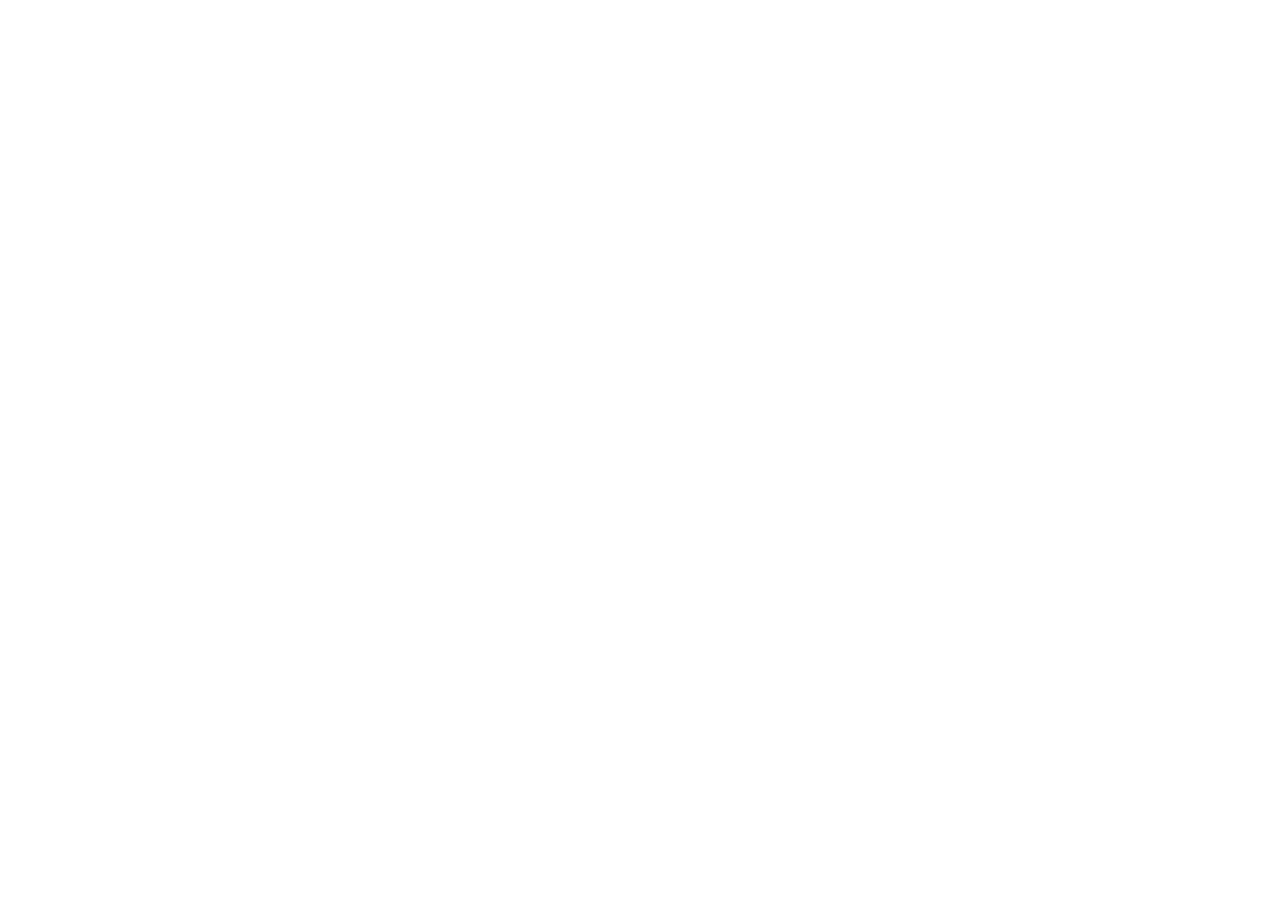
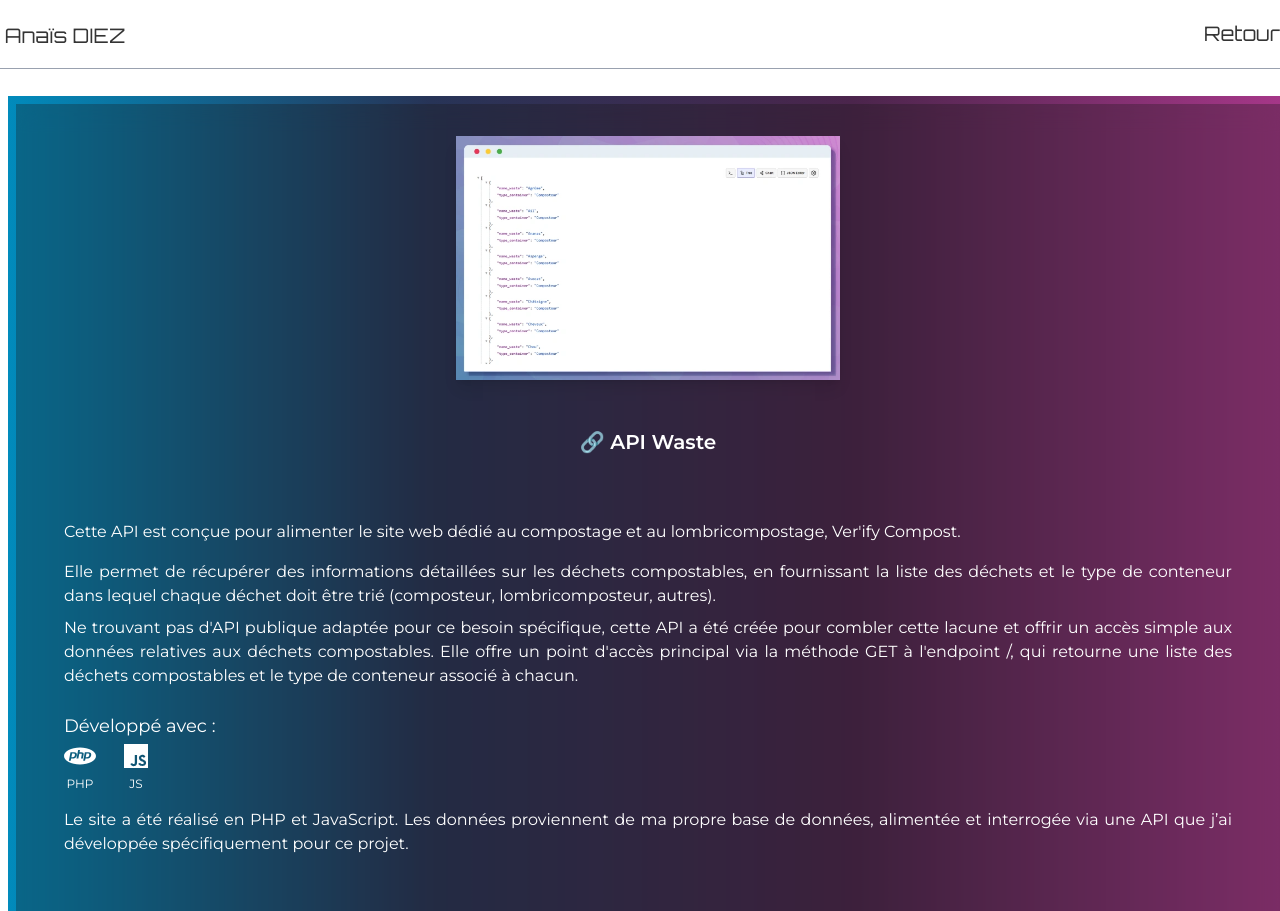
Before and after one commit to Anais-DZ/Portfolio, a React (Vite) app: page /apiwaste in a window 1280 px wide. Before the commit this address had no page. Shown: the top 911 px of the page. Before the commit the page ends 800 px from the top, so only its background shows below. Built offline with nearby package versions, Linux system fonts and the light colour scheme.

Commit message:
ajout page api waste

```diff
--- a/src/componants/MoreInfos.tsx
+++ b/src/componants/MoreInfos.tsx
@@ -10,7 +10,7 @@ interface MoreInfosProps {
 const MoreInfos = ({
     href,
     className = "",
-    label = "+ d'infos à venir...",
+    label = "",
     disabled = false,
     target,
     rel,
--- a/src/componants/Portfolio.tsx
+++ b/src/componants/Portfolio.tsx
@@ -25,9 +25,9 @@ function Portfolio() {
             Image={["apiWaste.webp"]}
             Title={["🔗 API Waste"]}
             Link={["https://api-waste.onrender.com/"]}
-            ButtonHref=""
+            ButtonHref="/apiwaste"
             Description={["API pour le fonctionnement du site Ver'ify Compost"]}
-            TitleButton="+ d'infos à venir"
+            TitleButton="Voir le projet"
           />
           <ProjectCard
             Image={["tictactoe.webp"]}
--- /dev/null
+++ b/src/pages/ApiWaste.tsx
@@ -0,0 +1,35 @@
+import Header from "../componants/Header";
+import LayoutProject from "../componants/LayoutProject";
+import Footer from "../componants/Footer";
+import { SiPhp } from "react-icons/si";
+import { BiLogoJavascript } from "react-icons/bi";
+
+
+function ApiWaste() {
+    // Liste des icônes spécifiques pour ce projet
+  const techItems = [
+    { icon: <SiPhp  className="lg:w-8 lg:h-8 w-7 h-7" />, label: "PHP" },
+    { icon: <BiLogoJavascript className="lg:w-8 lg:h-8 w-7 h-7" />, label: "JS" },
+  ];
+
+    return (
+        <>
+            <Header />
+
+            <LayoutProject
+                Image={["apiWaste.webp"]}
+                Title={["🔗 API Waste"]}
+                Description={["Cette API est conçue pour alimenter le site web dédié au compostage et au lombricompostage, Ver'ify Compost.", "Elle permet de récupérer des informations détaillées sur les déchets compostables, en fournissant la liste des déchets et le type de conteneur dans lequel chaque déchet doit être trié (composteur, lombricomposteur, autres).", "Ne trouvant pas d'API publique adaptée pour ce besoin spécifique, cette API a été créée pour combler cette lacune et offrir un accès simple aux données relatives aux déchets compostables. Elle offre un point d'accès principal via la méthode GET à l'endpoint /, qui retourne une liste des déchets compostables et le type de conteneur associé à chacun.", "Le site a été réalisé en PHP et JavaScript. Les données proviennent de ma propre base de données, alimentée et interrogée via une API que j’ai développée spécifiquement pour ce projet."]}
+                Link={["https://api-waste.onrender.com/"]}
+                ButtonHref="https://github.com/Anais-DZ/api-waste"
+                TitleButton="Github de Ver'ify Admin"
+                techItems={techItems}
+            />
+
+            <Footer />
+        </>
+
+    );
+}
+
+export default ApiWaste;
--- a/src/pages/VerfifyCompost.tsx
+++ b/src/pages/VerfifyCompost.tsx
@@ -20,7 +20,7 @@ function VerifyCompost() {
             <LayoutProject
                 Image={["/verifScreenShot.webp", "/verifScreenShot2.webp"]}
                 Title={["🔗 Ver'ify Compost"]}
-                Description={["Ver'ify Compost est un site web mobile que j’ai développée pour accompagner les utilisateurs de composteurs et de lombricomposteurs dans le tri de leurs déchets compostables.", "L'utilisateur entre un nom de déchet dans la barre de recherche, clique, et obtient instantanément une réponse affichée dans un overlay simple et lisible. L’interface est conçue pour être intuitive et accessible, quel que soit le niveau de familiarité avec le compostage ou les outils numériques.", "Au-delà de l’aspect fonctionnel, le site vise à sensibiliser à une gestion durable des biodéchets et à promouvoir des pratiques respectueuses de l’environnement.", "Le site a été réalisé en HTML, CSS et JavaScript. Les données proviennent de ma propre base de données, alimentée et interrogée via une API que j’ai développée spécifiquement pour ce projet."]}
+                Description={["Ver'ify Compost est un site web mobile que j’ai développée pour accompagner les utilisateurs de composteurs et de lombricomposteurs dans le tri de leurs déchets compostables.", "L'utilisateur entre un nom de déchet dans la barre de recherche, clique, et obtient instantanément une réponse affichée dans un overlay simple et lisible. L’interface est conçue pour être intuitive et accessible, quel que soit le niveau de familiarité avec le compostage ou les outils numériques.", "Au-delà de l’aspect fonctionnel, le site vise à sensibiliser à une gestion durable des biodéchets et à promouvoir des pratiques respectueuses de l’environnement.", "Le site a été réalisé en HTML, CSS et JavaScript. Les données proviennent de ma propre base de données, alimentée et interrogée via une API que j’ai développée spécifiquement pour ce projet. Il peut y avoir un léger délai initial, le temps que le serveur de la base de données se lance."]}
                 Link={["https://verify-compost.vercel.app/"]}
                 ButtonHref="https://github.com/Anais-DZ/Verify-compost"
                 TitleButton="Github de Ver'ify Compost"
--- a/src/pages/VerifyAdmin.tsx
+++ b/src/pages/VerifyAdmin.tsx
@@ -1,15 +1,14 @@
 import Header from "../componants/Header";
 import LayoutProject from "../componants/LayoutProject";
 import Footer from "../componants/Footer";
-import { FaHtml5, FaCss3Alt } from "react-icons/fa";
+import { SiPhp } from "react-icons/si";
 import { BiLogoJavascript } from "react-icons/bi";
 
 
 function VerifyAdmin() {
     // Liste des icônes spécifiques pour ce projet
   const techItems = [
-    { icon: <FaHtml5 className="lg:w-8 lg:h-8 w-7 h-7" />, label: "HTML" },
-    { icon: <FaCss3Alt className="lg:w-8 lg:h-8 w-7 h-7" />, label: "CSS" },
+    { icon: <SiPhp  className="lg:w-8 lg:h-8 w-7 h-7" />, label: "PHP" },
     { icon: <BiLogoJavascript className="lg:w-8 lg:h-8 w-7 h-7" />, label: "JS" },
   ];
 
@@ -20,7 +19,7 @@ function VerifyAdmin() {
             <LayoutProject
                 Image={["verifScreenAdmin.webp","/verifAdmin.webp", "/verifAdmin2.webp"]}
                 Title={["🔗 Ver'ify Admin"]}
-                Description={["Ver'ify Admin est un module complémentaire de Ver'ify Compost. Il offre une interface d'administration sécurisée permettant de gérer la base de données du site Ver'ify Compost.", "Le projet principal, Ver'ify Compost, aide les utilisateurs à trier leurs déchets compostables de manière optimale. Ce module Verify Admin permet à l'administrateur de gérer les données essentielles au bon fonctionnement du site en offrant une interface dédiée.", "L'administrateur peut se connecter via un formulaire sécurisé, accéder à un tableau de bord affichant les déchets contenus dans la base de données, ajouter/modifier des noms de déchets et les associer à leurs conteneurs correspondants grâce à des formulaires, alimenter dynamiquement la base de données utilisée par le site Ver'ify Compost", "Le site a été réalisé en HTML, CSS et JavaScript. Les données proviennent de ma propre base de données, alimentée et interrogée via une API que j’ai développée spécifiquement pour ce projet."]}
+                Description={["Ver'ify Admin est un module complémentaire de Ver'ify Compost. Il offre une interface d'administration sécurisée permettant de gérer la base de données du site Ver'ify Compost.", "Le projet principal, Ver'ify Compost, aide les utilisateurs à trier leurs déchets compostables de manière optimale. Ce module Verify Admin permet à l'administrateur de gérer les données essentielles au bon fonctionnement du site en offrant une interface dédiée.", "L'administrateur peut se connecter via un formulaire sécurisé, accéder à un tableau de bord affichant les déchets contenus dans la base de données, ajouter/modifier des noms de déchets et les associer à leurs conteneurs correspondants grâce à des formulaires, alimenter dynamiquement la base de données utilisée par le site Ver'ify Compost", "Le site a été réalisé en PHP et JavaScript. Les données proviennent de ma propre base de données, alimentée et interrogée via une API que j’ai développée spécifiquement pour ce projet."]}
                 Link={["https://verify-admin.onrender.com/"]}
                 ButtonHref="https://github.com/Anais-DZ/Verify-admin"
                 TitleButton="Github de Ver'ify Admin"
--- a/src/routes.tsx
+++ b/src/routes.tsx
@@ -4,6 +4,7 @@ import Home from './pages/Home';
 import VerifyCompost from './pages/VerfifyCompost';
 import TicTacToe from './pages/TicTacToe';
 import VerifyAdmin from './pages/VerifyAdmin';
+import ApiWaste from './pages/ApiWaste';
 
 const AppRoutes: React.FC = () => {
     return (
@@ -13,6 +14,7 @@ const AppRoutes: React.FC = () => {
             <Route path="/" element={<Home />} />
             <Route path="/verifycompost" element={<VerifyCompost />} />
             <Route path="/verifyadmin" element={<VerifyAdmin />} />
+            <Route path="/apiwaste" element={<ApiWaste />} />
             <Route path="/tictactoe" element={<TicTacToe />} />
 
         </Routes>
```
